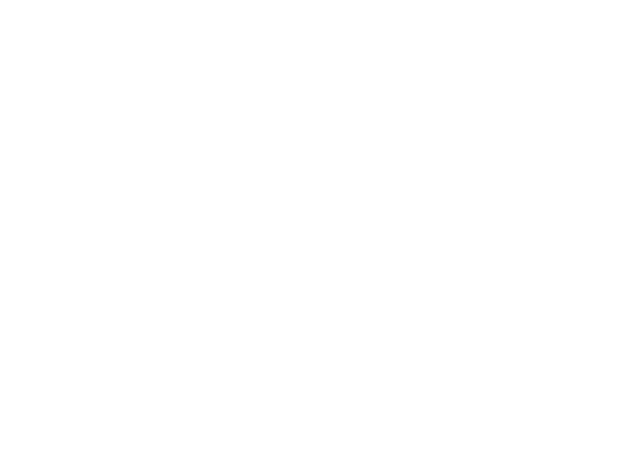
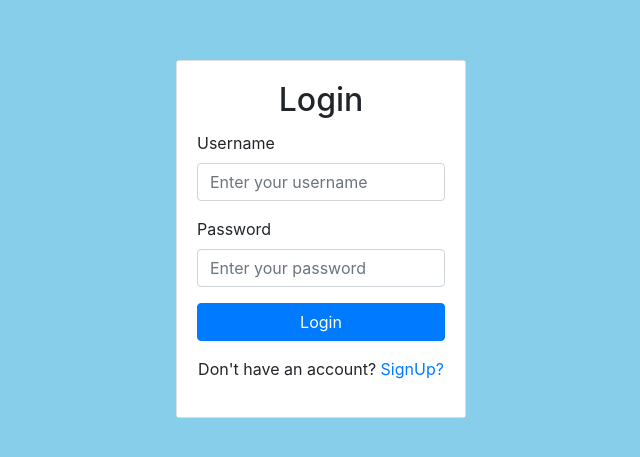
Before and after one commit to harshrathod50/rll, an Angular app in the folder src/client/angular/: page /userlogin in a window 1280 px wide. Before the commit this address led to /. Shown: the part 161-618 px from the top of the page, without its empty margins (319-959 px from the left). Built offline with nearby package versions, Linux system fonts and the light colour scheme.

Commit message:
FRONTEND user login

```diff
--- a/src/client/angular/src/app/app-routing.module.ts
+++ b/src/client/angular/src/app/app-routing.module.ts
@@ -2,9 +2,14 @@
 import { RouterModule, Routes } from '@angular/router';
 import { UserComponent } from './user/user.component';
 import { RegisterComponent } from './register/register.component';
+import { AdminComponent } from './admin/admin.component'
+import { UserLoginComponent } from './user-login/user-login.component';
+
 const routes: Routes = [
   { path: 'user/register', component: UserComponent },
   { path: 'admin/register',component:RegisterComponent },
+  { path: 'adminlogin', component: AdminComponent },
+  {path: 'userlogin',component:UserLoginComponent}
 ];
 
 
--- /dev/null
+++ b/src/client/angular/src/app/user-login/user-login.component.html
@@ -0,0 +1,44 @@
+<!DOCTYPE html>
+<html lang="en">
+<head>
+    <meta charset="UTF-8">
+    <meta name="viewport" content="width=device-width, initial-scale=1.0">
+    <title>Login Form</title>
+    <!-- Include Bootstrap CSS -->
+    <link rel="stylesheet" href="https://maxcdn.bootstrapcdn.com/bootstrap/4.5.2/css/bootstrap.min.css">
+    <style>
+        body {
+            background-color: skyblue;
+        }
+    </style>
+</head>
+<body>
+    <div class="container-fluid">
+        <div class="row justify-content-center align-items-center min-vh-100">
+            <div class="col-md-3">
+                <div class="card">
+                    <div class="card-body" style="background-color: #ffffff;">
+                        <h2 class="card-title text-center">Login</h2>
+                        <form #userlogin="ngForm" (ngSubmit)="OnSubmit(userlogin)">
+                            <div class="form-group">
+                                <label for="username">Username</label>
+                                <input type="text" class="form-control" id="username"  name="username" ngModel placeholder="Enter your username" required>
+                            </div>
+                            <div class="form-group">
+                                <label for="password">Password</label>
+                                <input type="password" class="form-control" id="password" name="password" ngModel placeholder="Enter your password" required>
+                            </div>
+                            <button type="submit" class="btn btn-primary btn-block">Login</button>
+                        </form>
+                        <p class="text-center mt-3">Don't have an account? <a href="#">SignUp?</a></p>
+                    </div>
+                </div>
+            </div>
+        </div>
+    </div>
+
+    <!-- Include Bootstrap JS (optional) -->
+    <script src="https://cdnjs.cloudflare.com/ajax/libs/popper.js/1.16.0/umd/popper.min.js"></script>
+    <script src="https://maxcdn.bootstrapcdn.com/bootstrap/4.5.2/js/bootstrap.min.js"></script>
+</body>
+</html>
--- /dev/null
+++ b/src/client/angular/src/app/user-login/user-login.component.ts
@@ -0,0 +1,21 @@
+import { Component } from '@angular/core';
+import { NgForm } from '@angular/forms';
+
+@Component({
+  selector: 'app-user-login',
+  templateUrl: './user-login.component.html',
+  styleUrls: ['./user-login.component.css']
+})
+export class UserLoginComponent {
+
+
+  OnSubmit(form:NgForm){
+    if (form.valid) {
+      const username = form.value.username;
+      const password = form.value.password;
+      alert(`${username} and ${password}`);
+      if(username===' ' && password===' '){alert(`${username} and ${password}`);}
+      else {alert(`You have missed something!!!`);}
+  }
+  }
+}
```
Also changed, not shown: src/client/angular/src/app/app.module.ts (+6 -1 lines), src/client/angular/src/app/user-login/user-login.component.css (added), 1 other file (tests, documents, lock files or other folders).
